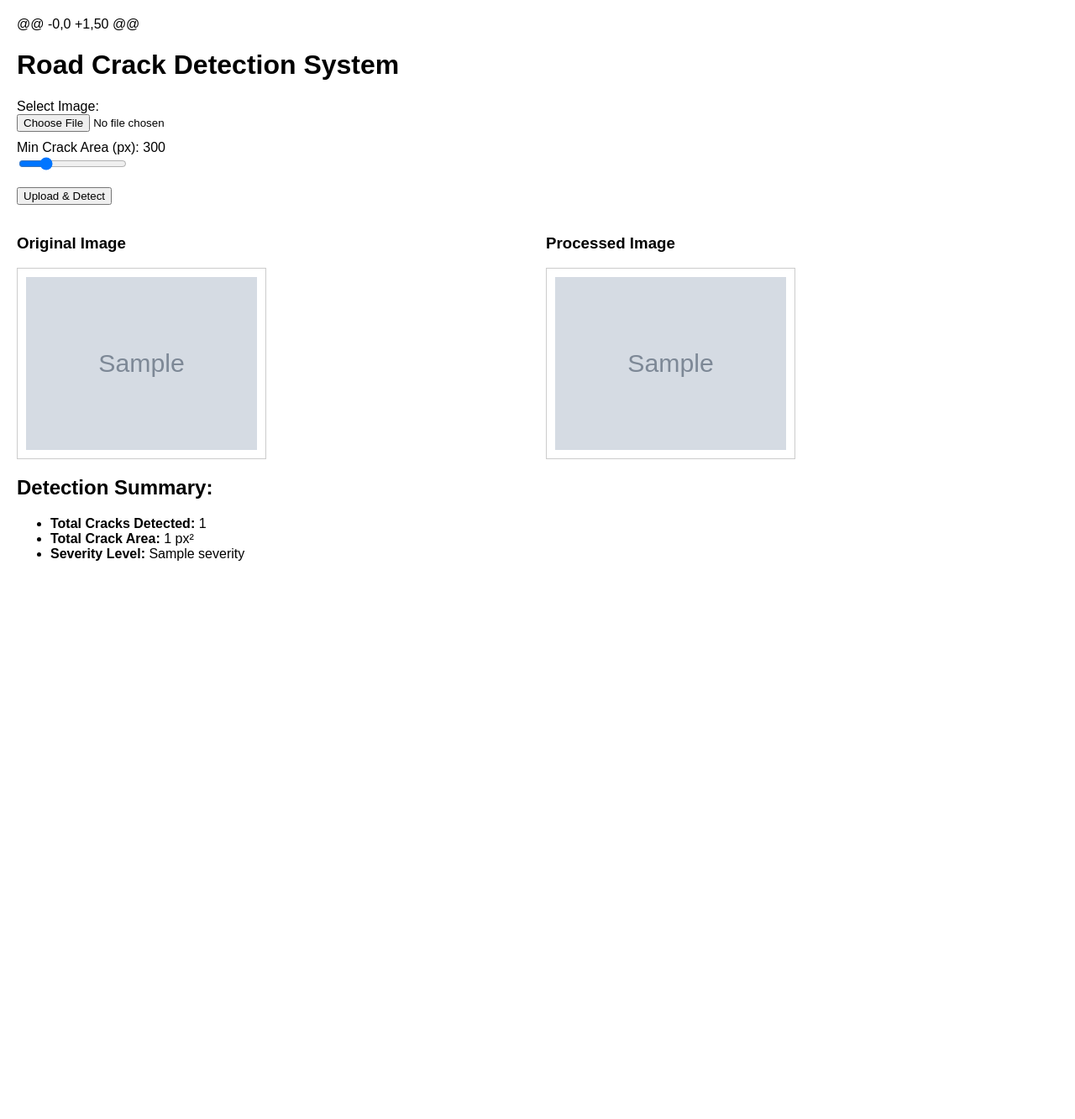
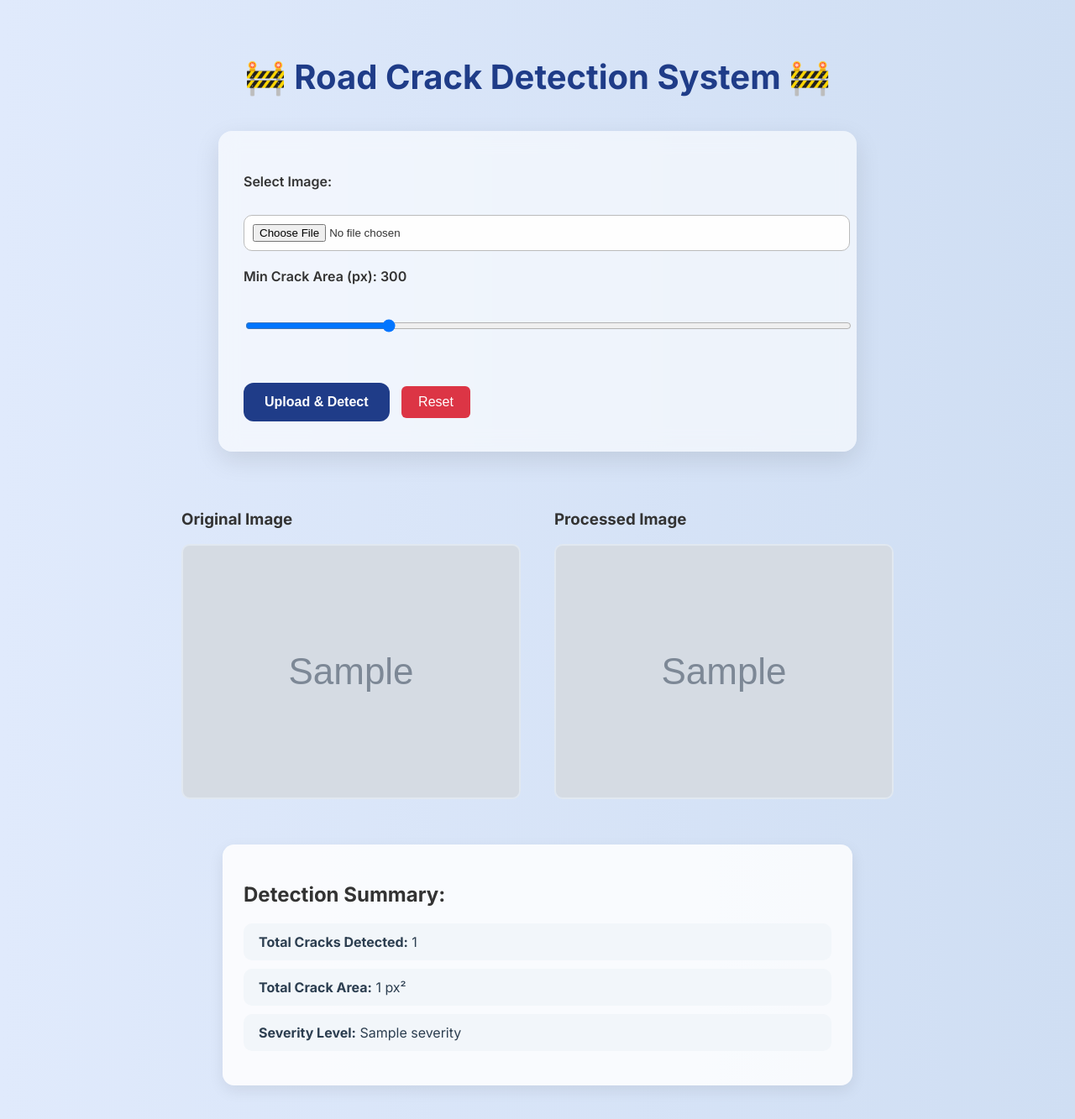
Before and after one commit to Ashwinib26/Road-Defect-Detection-Tool, a Flask app: template templates/index.html in a window 1280 px wide. Shown: the whole page at 84% size. Before the commit the page ends 668 px from the top, so only its background shows below. Run offline with Flask 3, Linux system fonts and the light colour scheme; the template is opened without the code that fills it: most values are stand-ins (such as "Sample title", 1, 10 or a date in 2020); grey boxes marked "Sample" are stand-in pictures.

Commit message:
Feature Updates-Reset Function Added

```diff
--- a/app.py
+++ b/app.py
@@ -3,6 +3,8 @@ import os
 import cv2
 import numpy as np
 from werkzeug.utils import secure_filename
+import uuid
+from time import time
 
 app = Flask(__name__)
 UPLOAD_FOLDER = 'static/uploads'
@@ -21,7 +23,8 @@ def upload():
     min_area = int(request.form.get('min_area', 300))
 
     if file:
-        filename = secure_filename(file.filename)
+        unique_id = str(uuid.uuid4())[:8]
+        filename = f'{unique_id}_{secure_filename(file.filename)}'
         filepath = os.path.join(UPLOAD_FOLDER, filename)
         file.save(filepath)
 
@@ -29,8 +32,8 @@ def upload():
 
         return render_template(
             'index.html',
-            original_image=url_for('static', filename=f'uploads/{filename}'),
-            processed_image=url_for('static', filename=f'results/{os.path.basename(result_path)}'),
+            original_image=url_for('static', filename=f'uploads/{filename}') + f'?t={int(time())}',
+            processed_image=url_for('static', filename=f'results/{os.path.basename(result_path)}') + f'?t={int(time())}',
             total_cracks=stats['count'],
             total_area=stats['total_area'],
             severity=stats['severity']
@@ -60,15 +63,15 @@ def process_image(filepath, filename, min_area):
             x, y, w, h = cv2.boundingRect(cnt)
             cv2.rectangle(contour_image, (x, y), (x + w, y + h), (0, 255, 0), 2)
 
-    # Severity based on total area
-    if total_area < 4000:
+    if total_area < 40000:
         severity = "Low"
-    elif total_area < 10000:
+    elif total_area < 80000:
         severity = "Medium"
     else:
         severity = "High"
 
-    result_path = os.path.join(RESULT_FOLDER, f'processed_{filename}')
+    result_filename = f'processed_{filename}'
+    result_path = os.path.join(RESULT_FOLDER, result_filename)
     cv2.imwrite(result_path, contour_image)
 
     stats = {
--- a/static/styles.css
+++ b/static/styles.css
@@ -68,6 +68,26 @@ form input[type="submit"]:hover {
     background-color: #163074;
     transform: translateY(-2px);
 }
+
+button {
+            margin: 10px;
+            padding: 10px 20px;
+            border-radius: 6px;
+            border: none;
+            font-size: 16px;
+        }
+
+        input[type="submit"] {
+            background-color: #007bff;
+            color: white;
+            cursor: pointer;
+        }
+
+        button {
+            background-color: #dc3545;
+            color: white;
+            cursor: pointer;
+        }
 
 /* Image Container */
 .container {
--- a/templates/index.html
+++ b/templates/index.html
@@ -1,19 +1,12 @@
-@@ -0,0 +1,50 @@
-<!DOCTYPE html>
+<!-- <!DOCTYPE html>
 <html lang="en">
 <head>
     <meta charset="UTF-8">
     <title>Road Crack Detection</title>
-    <style>
-        body { font-family: Arial, sans-serif; margin: 20px; }
-        .container { display: flex; gap: 20px; }
-        img { max-width: 45%; height: auto; border: 1px solid #ccc; padding: 10px; }
-        .form-container, .output-container { flex: 1; }
-        label { display: block; margin-top: 10px; }
-    </style>
+    <link rel="stylesheet" href="{{ url_for('static', filename='styles.css') }}">
 </head>
 <body>
-    <h1>Road Crack Detection System</h1>
+    <h1> 🚧 Road Crack Detection System 🚧 </h1>
     <form action="/upload" method="post" enctype="multipart/form-data">
         <label>Select Image:</label>
         <input type="file" name="image" required>
@@ -48,4 +41,57 @@
     </div>
     {% endif %}
 </body>
+</html> -->
+
+<!DOCTYPE html>
+<html lang="en">
+<head>
+    <meta charset="UTF-8">
+    <title>Road Crack Detection</title>
+    <link rel="stylesheet" href="{{ url_for('static', filename='styles.css') }}">
+</head>
+<body>
+    <h1>🚧 Road Crack Detection System 🚧</h1>
+
+    <form id="uploadForm" action="/upload" method="post" enctype="multipart/form-data">
+        <label>Select Image:</label><br>
+        <input type="file" name="image" required><br>
+
+        <label for="min_area">Min Crack Area (px): <span id="area_val">300</span></label><br>
+        <input type="range" id="min_area" name="min_area" min="100" max="1000" value="300" step="50" oninput="area_val.innerText = this.value"><br><br>
+
+        <input type="submit" value="Upload & Detect">
+        <button type="button" onclick="resetPage()">Reset</button>
+    </form>
+
+    {% if original_image %}
+    <div class="container" id="results">
+        <div class="form-container">
+            <h3>Original Image</h3>
+            <img src="{{ original_image }}" alt="Original">
+        </div>
+
+        <div class="form-container">
+            <h3>Processed Image</h3>
+            <img src="{{ processed_image }}" alt="Processed">
+        </div>
+    </div>
+
+    <div class="output-container">
+        <h2>Detection Summary:</h2>
+        <ul>
+            <li><strong>Total Cracks Detected:</strong> {{ total_cracks }}</li>
+            <li><strong>Total Crack Area:</strong> {{ total_area }} px²</li>
+            <li><strong>Severity Level:</strong> {{ severity }}</li>
+        </ul>
+    </div>
+    {% endif %}
+
+    <script>
+        function resetPage() {
+            // Reloads the page which clears the form and resets state
+            window.location.href = "/";
+        }
+    </script>
+</body>
 </html>
```
